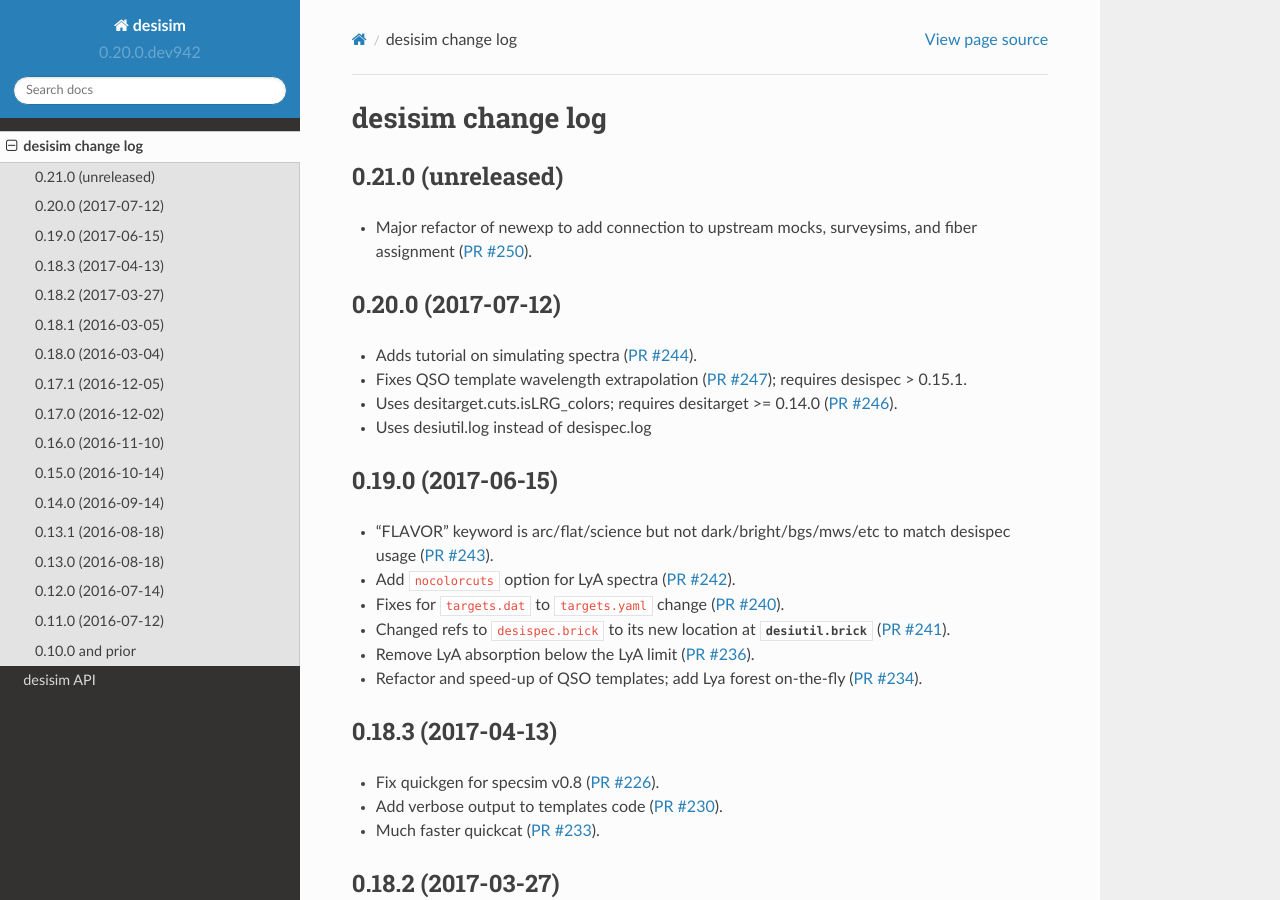
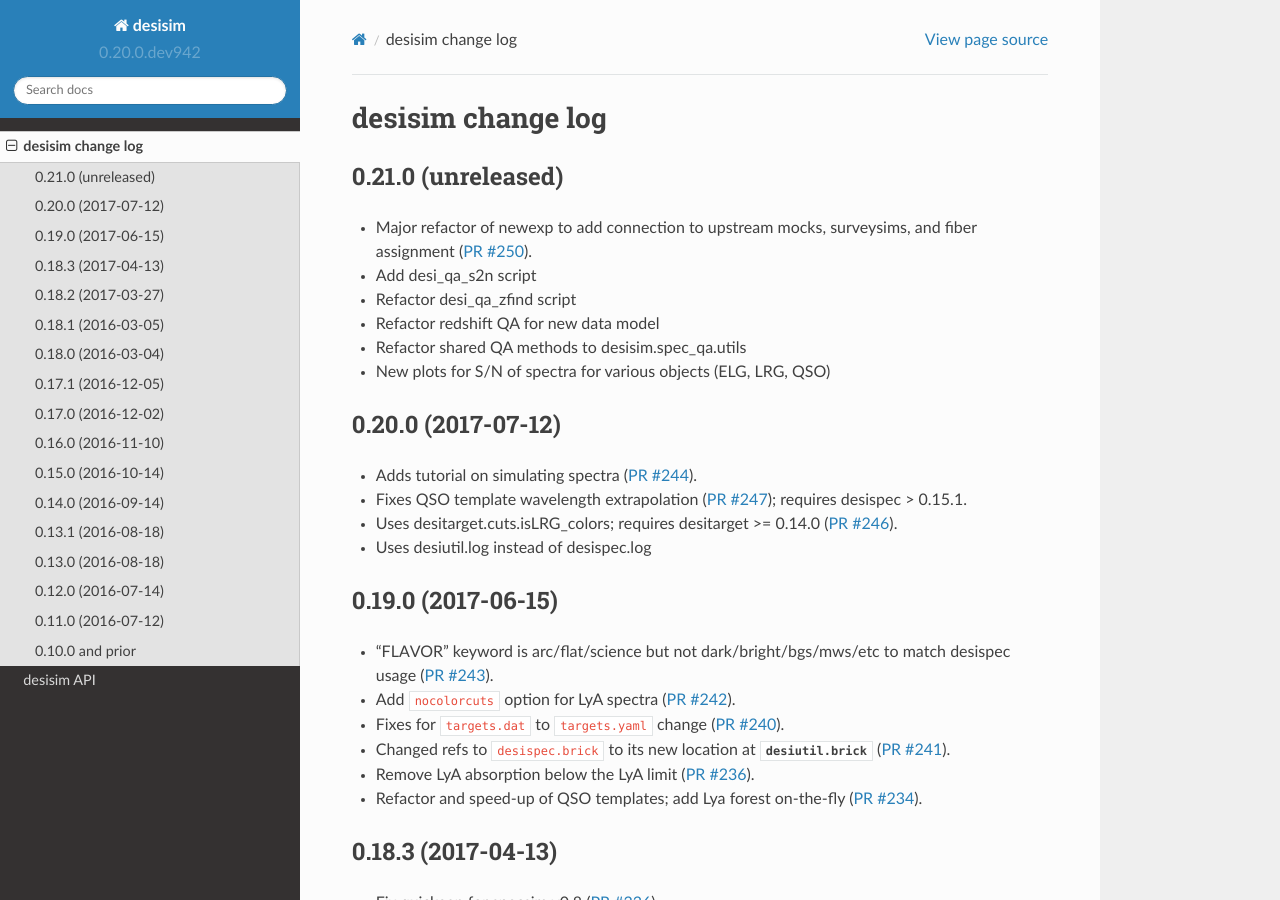
Before and after one commit to desihub/desisim, a Sphinx documentation site: the page built from doc/changes.rst, in a window 1280 px wide and 900 px high. Built offline with Sphinx 7.4.7 and the Read the Docs theme 2.0.0, drawn with Linux system fonts in a browser that asks for light colours.

Commit message:
more changes

```diff
--- a/doc/changes.rst
+++ b/doc/changes.rst
@@ -7,6 +7,11 @@ desisim change log
 
 * Major refactor of newexp to add connection to upstream mocks, surveysims,
   and fiber assignment (`PR #250`_).
+* Add desi_qa_s2n script
+* Refactor desi_qa_zfind script
+* Refactor redshift QA for new data model
+* Refactor shared QA methods to desisim.spec_qa.utils
+* New plots for S/N of spectra for various objects (ELG, LRG, QSO)
 
 .. _`PR #250`: https://github.com/desihub/desisim/pull/250
 
```
